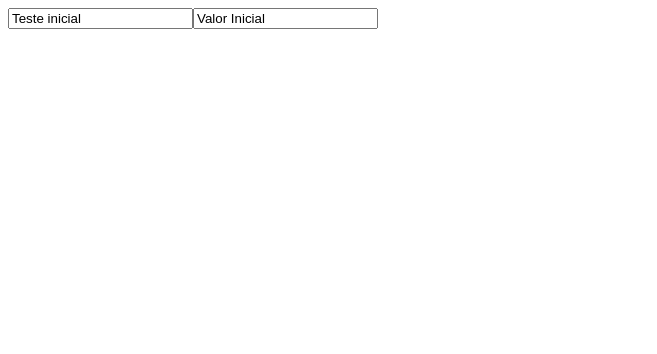
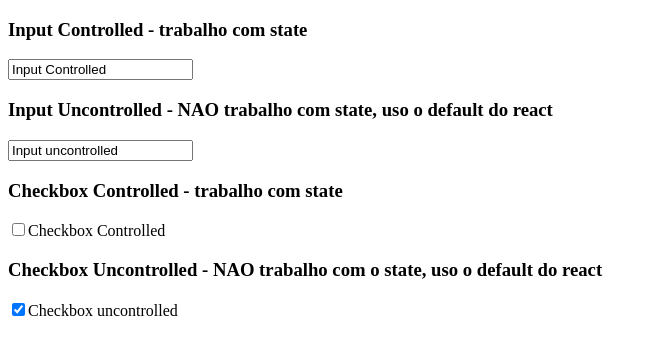
Before and after one commit to mvgmenezes/react-functions, a React (Create React App) app: page / in a window 1280 px wide. Shown: the top 354 px of the page, without its empty margins (0-657 px from the left). Built offline with nearby package versions, Linux system fonts and the light colour scheme.

Commit message:
trabalhando com Formulario - Checkbox

```diff
--- a/src/forms.js
+++ b/src/forms.js
@@ -4,10 +4,14 @@ class Forms extends Component {
     constructor(){
         super()
         this.state = {
-            value: 'Teste inicial'
+            value: 'Input Controlled',
+            checked: false,
+            radio: false
         }
         //bind no final para informar que o this dentor da funcao é o this da classe Forms
         this.entrouDadosNoInput = this.entrouDadosNoInput.bind(this);
+
+
     }
     //como o render retorna uma coisa estatica, somente o input, quando renderizado nao permite
     //alterar o conteudo do input, para isso deve criar o  metodo onChange e passar a alteracao via
@@ -16,8 +20,29 @@ class Forms extends Component {
         return (
             <div>
                 <form>
+                    <h3>Input Controlled - trabalho com state</h3>
                     <input type="text" value={this.state.value} onChange={this.entrouDadosNoInput}/>
-                    <input type="text" defaultValue='Valor Inicial' />
+                    <br />
+                    <h3>Input Uncontrolled - NAO trabalho com state, uso o default do react</h3>
+                    <input type="text" defaultValue='Input uncontrolled' />
+                    <br />
+
+                    <h3>Checkbox Controlled - trabalho com state</h3>
+                    <label>
+                        <input type="checkbox" checked={this.state.checked} onChange={(event) => {
+                           console.log(event)
+                           return this.setState({checked: event.target.checked})
+                           }}/>Checkbox Controlled
+                    </label>
+                    <br />
+
+                    <h3>Checkbox Uncontrolled - NAO trabalho com o state, uso o default do react</h3>
+                    <label>
+                        <input type="checkbox" defaultChecked='false'/>Checkbox uncontrolled
+                    </label>
+
+                    <br />
+
                 </form>
             </div>
         )
@@ -27,6 +52,7 @@ class Forms extends Component {
         console.log(event)
         this.setState({value: event.target.value})
     }
+
 }
 
 export default Forms
```
